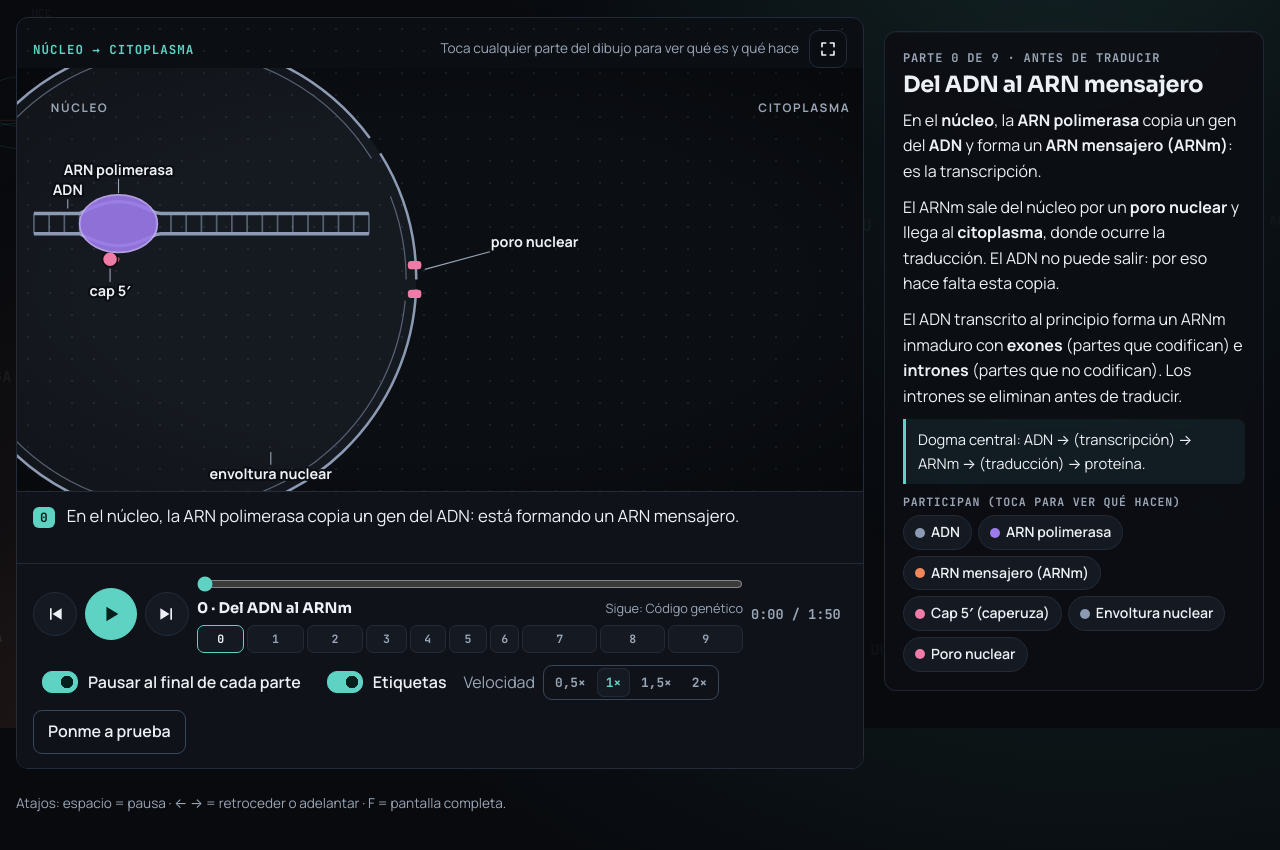
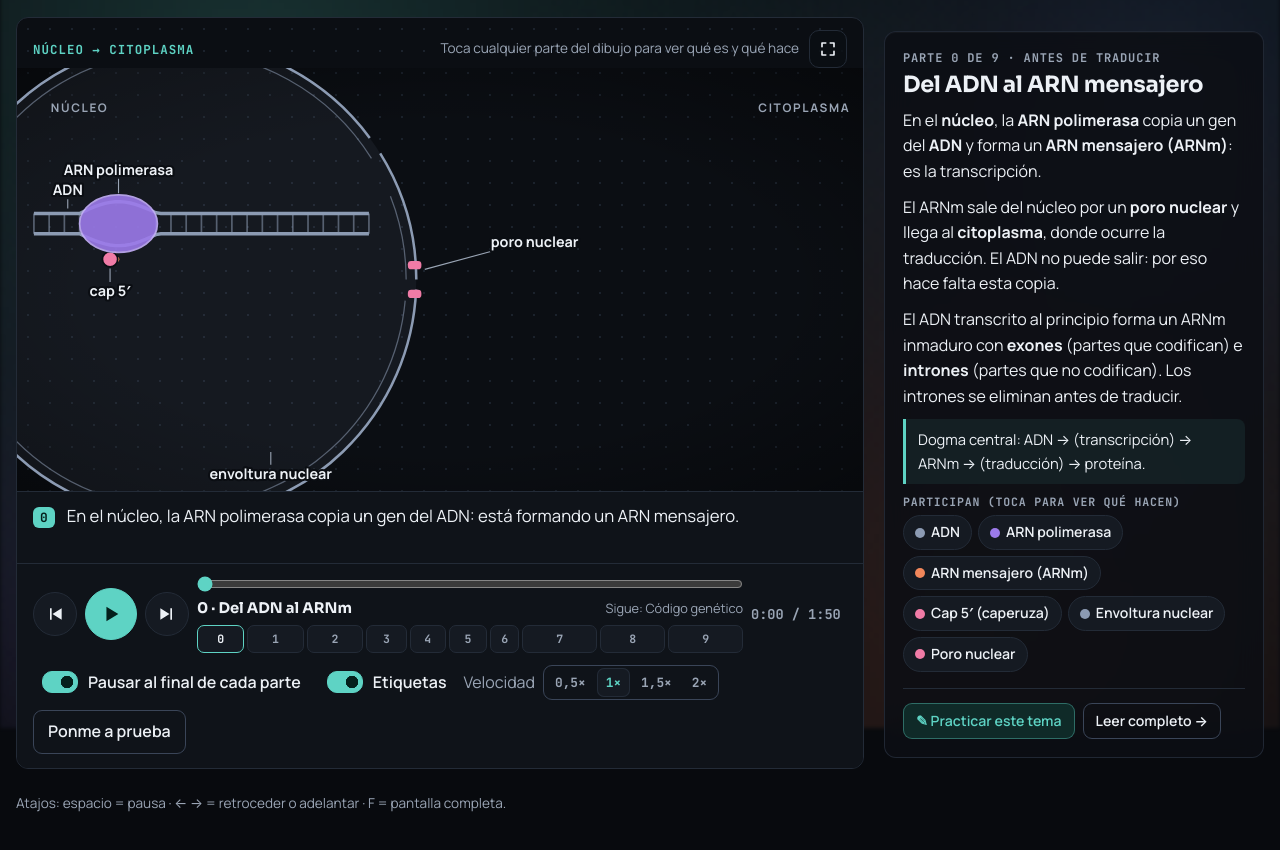
Before and after one commit to AngelGu05/escuela, a plain HTML site: page traduccion-del-adn/index.html in a window 1280 px wide. Shown: the part 72-922 px from the top of the page. Drawn offline with Linux system fonts and the light colour scheme; animation ran at ten frames a second.

Commit message:
Traducción: fondo aurora y botones de acción en las tarjetas
El fondo pasa a luces suaves que se mueven lento, en todas las pestañas.
Las tarjetas de Lo general, Leer todo y el panel del proceso tienen
botones para ver la parte en la animación, practicar el tema o leerlo
completo.

Co-Authored-By: Claude Opus 5.5 <noreply@anthropic.com>
Claude-Session: https://claude.ai/code/session_012e5AeqYNXFtzWtAyJXAGGo

```diff
--- a/traduccion-del-adn/index.html
+++ b/traduccion-del-adn/index.html
@@ -459,8 +459,6 @@ body.fslock{overflow:hidden}
 #dia .inset .il,.lfig .inset .il{font-family:var(--mono)}
 /* fondo animado solo en Proceso; en el resto, fondo quieto y más oscuro */
 .bgdeco{transition:opacity .4s}
-body[data-view]:not([data-view="proceso"]) .bgdeco{opacity:0}
-body[data-view]:not([data-view="proceso"]){background:radial-gradient(1200px 600px at 85% -15%,rgba(94,211,196,.04),transparent 60%),var(--bg)}
 
 /* ===== rediseño 2 ===== */
 /* nombre de la parte sobre la línea de tiempo */
@@ -493,6 +491,17 @@ body[data-view]:not([data-view="proceso"]){background:radial-gradient(1200px 600
 .paper .qrow,.paper .frow,.paper .pareo,.paper .t3{background:rgba(8,10,14,.35)}
 .paper .mini{background-color:var(--stage)}
 .spd{display:inline-flex;align-items:center;gap:8px}
+
+/* ===== fondo aurora y acciones en tarjetas ===== */
+body{background:var(--bg)}
+.bgdeco{filter:blur(2px);opacity:1}
+.card{background:rgba(12,15,20,.86);-webkit-backdrop-filter:blur(14px);backdrop-filter:blur(14px)}
+.cacts{display:flex;gap:8px;flex-wrap:wrap;margin-top:16px;padding-top:14px;border-top:1px solid var(--line)}
+.btn.sm{padding:6px 12px;font-size:.88rem}
+.btn.ghost{background:transparent;border-color:var(--rule)}
+.btn.ghost:hover{border-color:var(--accent);color:var(--accent)}
+.cacts .btn:not(.ghost){background:var(--accent-soft);border-color:rgba(94,211,196,.4);color:var(--accent)}
+.cacts .btn:not(.ghost):hover{background:var(--accent);color:#04201C}
 
 </style>
 
@@ -843,6 +852,7 @@ const CH=[[0,10],[10,22],[22,34],[34,42.5],[42.5,50],[50,58],[58,64],[64,80],[80
 const TOTAL=110;
 const QT=[4.2,19.5,30.8,40,49.3,54.3,61.6,66.8,85.5,105.5];
 const CHN=['Del ADN al ARNm','Código genético','Carga del ARNt','Inicio: subunidad menor','Inicio: ribosoma completo','Entrada al sitio A','Enlace peptídico','Translocación','Terminación','Marco y mutaciones'];
+const PTP=['gen','cod','arnt','ini','ini','elo','elo','elo','ter','mut'];
 const STAGE=['Núcleo → citoplasma','Citoplasma · ARNm','Citoplasma · carga del ARNt','Citoplasma · iniciación','Citoplasma · iniciación','Ribosoma · elongación','Ribosoma · elongación','Ribosoma · elongación','Ribosoma · terminación','Marco de lectura'];
 const STEPS=[
  {t:'Del ADN al ARN mensajero',s:'Antes de traducir',src:'vp',who:['adn','arnpol','arnm','cap','envoltura','poro'],
@@ -1247,7 +1257,7 @@ function renderPanel(){
  }
  $('#stepInfo').className='card';
  $('#stepInfo').innerHTML=`<div class="meta"><span>Parte ${c} de 9 · ${S.s}</span>${pills(S.src)}</div><h2>${S.t}</h2>${S.h}
-  <div class="who"><span class="lbl">Participan (toca para ver qué hacen)</span>${S.who.map(chip).join('')}</div>`;
+  <div class="who"><span class="lbl">Participan (toca para ver qué hacen)</span>${S.who.map(chip).join('')}</div>${stepActs(c)}`;
  if(!sel){$('#defCard').innerHTML='';return;}
  const d=DEF[sel],role=d.r&&d.r[c];
  $('#defCard').innerHTML=`<div class="card def" role="region" aria-label="Definición"><button class="close" type="button" data-close aria-label="Cerrar">×</button>
@@ -1708,30 +1718,19 @@ function pAfter(q,ok){
  $('#trGo').onclick=tr;$('#trType').onchange=tr;tr();
 })();
 
-/* ---------- fondo animado: codones flotando y ribosomas lejanos ---------- */
+/* ---------- fondo: aurora suave ---------- */
 (function(){const c=$('#bgc');if(!c||!c.getContext)return;const ctx=c.getContext('2d');
  const rm=window.matchMedia&&matchMedia('(prefers-reduced-motion: reduce)').matches;
- let W=0,H=0;function size(){const d=Math.min(2,window.devicePixelRatio||1);W=innerWidth;H=innerHeight;c.width=Math.round(W*d);c.height=Math.round(H*d);ctx.setTransform(d,0,0,d,0,0);}
- size();addEventListener('resize',size);
- let seed=7;const rnd=()=>(seed=(seed*16807)%2147483647)/2147483647;
- const words=Object.keys(CODE);
- const cods=Array.from({length:34},()=>({x:rnd(),y:rnd(),w:words[Math.floor(rnd()*64)],v:.004+rnd()*.008,a:.05+rnd()*.09,sz:11+rnd()*6,ph:rnd()*6.28}));
- const ribs=Array.from({length:6},()=>({x:rnd(),y:rnd(),s:.6+rnd()*.9,v:.002+rnd()*.004,ph:rnd()*6.28}));
- const blobs=[{x:.82,y:.12,r:.42,col:[94,211,196]},{x:.12,y:.88,r:.4,col:[242,135,91]}];
- function paint(t){
-  ctx.clearRect(0,0,W,H);
-  blobs.forEach((b,i)=>{const x=(b.x+.03*Math.sin(t*.05+i))*W,y=(b.y+.03*Math.cos(t*.04+i))*H,r=b.r*Math.max(W,H);
-   const g=ctx.createRadialGradient(x,y,0,x,y,r);g.addColorStop(0,`rgba(${b.col},.07)`);g.addColorStop(1,`rgba(${b.col},0)`);ctx.fillStyle=g;ctx.fillRect(0,0,W,H);});
-  ribs.forEach(r=>{const x=((r.x+t*r.v)%1.2-.1)*W,y=(r.y+.02*Math.sin(t*.3+r.ph))*H,s=r.s*28;
-   ctx.strokeStyle='rgba(94,211,196,.10)';ctx.lineWidth=1.2;ctx.beginPath();ctx.ellipse(x,y-s*.35,s,s*.62,0,0,6.283);ctx.stroke();
-   ctx.beginPath();ctx.ellipse(x,y+s*.5,s*.86,s*.32,0,0,6.283);ctx.stroke();
-   ctx.strokeStyle='rgba(242,135,91,.10)';ctx.beginPath();ctx.moveTo(x-s*2.2,y+s*.12);ctx.lineTo(x+s*2.2,y+s*.12);ctx.stroke();});
-  ctx.textAlign='center';
-  cods.forEach(p=>{const y=((p.y-t*p.v)%1+1)%1*H,x=(p.x+.01*Math.sin(t*.4+p.ph))*W;ctx.font=`600 ${p.sz}px "JetBrains Mono",monospace`;
-   ctx.fillStyle=`rgba(200,214,230,${(p.a*(.7+.3*Math.sin(t+p.ph))).toFixed(3)})`;ctx.fillText(p.w,x,y);});
- }
- if(rm){paint(0);addEventListener('resize',()=>paint(0));return}
- let last=0;function loop(ts){if(ts-last>40&&document.body.dataset.view==='proceso'){last=ts;paint(ts/1000)}requestAnimationFrame(loop)}requestAnimationFrame(loop);
+ const S=6;let W=0,H=0;function size(){W=Math.ceil(innerWidth/S);H=Math.ceil(innerHeight/S);c.width=W;c.height=H;}
+ size();addEventListener('resize',()=>{size();if(rm)paint(0)});
+ const B=[{x:.18,y:.12,r:.55,c:[94,211,196],a:.20,sx:.07,sy:.05,p:0},{x:.86,y:.22,r:.48,c:[106,168,242],a:.13,sx:.05,sy:.07,p:1.7},
+  {x:.78,y:.92,r:.55,c:[242,135,91],a:.15,sx:.06,sy:.04,p:3.1},{x:.12,y:.86,r:.42,c:[156,123,234],a:.11,sx:.05,sy:.06,p:4.4}];
+ function paint(t){ctx.clearRect(0,0,W,H);ctx.globalCompositeOperation='lighter';
+  B.forEach(b=>{const x=(b.x+b.sx*Math.sin(t*.06+b.p))*W,y=(b.y+b.sy*Math.cos(t*.05+b.p))*H,r=b.r*Math.max(W,H)*(1+.06*Math.sin(t*.09+b.p));
+   const g=ctx.createRadialGradient(x,y,0,x,y,r);g.addColorStop(0,`rgba(${b.c},${b.a})`);g.addColorStop(.55,`rgba(${b.c},${(b.a*.35).toFixed(3)})`);g.addColorStop(1,`rgba(${b.c},0)`);ctx.fillStyle=g;ctx.fillRect(0,0,W,H);});
+  ctx.globalCompositeOperation='source-over';}
+ if(rm){paint(0);return}
+ let last=0;function loop(ts){if(ts-last>66){last=ts;paint(ts/1000)}requestAnimationFrame(loop)}requestAnimationFrame(loop);
 })();
 
 /* ---------- pantalla completa de la animación ---------- */
@@ -1753,8 +1752,6 @@ function pAfter(q,ok){
  $('#fsDef').addEventListener('click',e=>{if(e.target.closest('[data-close]')){sel=null;draw();renderPanel()}});
 })();
 
-/* ---------- fondo animado solo en Proceso ---------- */
-(function(){const set=()=>{const h=location.hash.slice(1);document.body.dataset.view=['leer','general','examen','practica'].includes(h)?h:'proceso'};set();addEventListener('hashchange',set);})();
 
 /* ---------- nombre de la parte actual y velocidad por botones ---------- */
 (function(){
@@ -1765,6 +1762,19 @@ function pAfter(q,ok){
   seg.querySelectorAll('[data-sp]').forEach(x=>x.setAttribute('aria-checked',x===b))});
  seg.addEventListener('keydown',e=>{if(e.key!=='ArrowRight'&&e.key!=='ArrowLeft')return;e.preventDefault();e.stopPropagation();const bs=[...seg.querySelectorAll('[data-sp]')];let i=bs.findIndex(x=>x.getAttribute('aria-checked')==='true');i=Math.max(0,Math.min(bs.length-1,i+(e.key==='ArrowRight'?1:-1)));bs[i].click();bs[i].focus()});
  draw();
+})();
+
+/* ---------- botones de acción en las tarjetas ---------- */
+function stepActs(c){return `<div class="cacts"><button class="btn sm" type="button" data-prac="${PTP[c]}">✎ Practicar este tema</button><button class="btn sm ghost" type="button" data-leer="${c}">Leer completo →</button></div>`}
+(function(){
+ const GEN=[[1,'gen'],[1,'cod'],[4,'arnt'],[3,'gen'],[3,'ini,elo,ter'],[1,'cod'],[9,'mut'],[9,'mut'],[9,'mut'],[null,'cod,arnt,ini,elo,ter,mut,gen']];
+ $$('#v-general .gen>.card').forEach((card,i)=>{const m=GEN[i];if(!m)return;
+  card.insertAdjacentHTML('beforeend',`<div class="cacts">${m[0]!=null?`<button class="btn sm" type="button" data-anim="${m[0]}">▶ Ver en la animación</button>`:''}<button class="btn sm ghost" type="button" data-prac="${m[1]}">✎ Practicar este tema</button></div>`)});
+ document.addEventListener('click',e=>{
+  const pr=e.target.closest('[data-prac]');if(pr){const tps=pr.dataset.prac.split(',');ptSel=new Set(tps);location.hash='practica';setTimeout(()=>{startPractice(tps);window.scrollTo({top:0,behavior:'smooth'})},0);return}
+  const an=e.target.closest('[data-anim]');if(an){const i=+an.dataset.anim;location.hash='proceso';setTimeout(()=>{window.scrollTo({top:0});jumpCh(i,true)},0);return}
+  const le=e.target.closest('[data-leer]');if(le){const i=le.dataset.leer;location.hash='leer';setTimeout(()=>{renderLeer();const el=document.getElementById('lp'+i);if(el)el.scrollIntoView({block:'start'})},60);return}
+ });
 })();
 
 let leerDone=false,leerObs=null;
@@ -1778,7 +1788,7 @@ function renderLeer(){
   ${S.h}
   <div class="who"><span class="lbl">Componentes de esta parte</span></div>
   <div class="comps">${S.who.map(id=>compCard(id,i)).join('')}</div>
-  <div class="row" style="margin-top:14px"><button class="btn pri" type="button" data-play="${i}">▶ Ver esta parte en la animación</button></div></article>`).join('');
+  <div class="row" style="margin-top:14px"><button class="btn pri" type="button" data-play="${i}">▶ Ver esta parte en la animación</button><button class="btn ghost" type="button" data-prac="${PTP[i]}">✎ Practicar este tema</button></div></article>`).join('');
  const gl=Object.keys(DEF).sort((a,b)=>DEF[a].n.localeCompare(DEF[b].n,'es')).map(id=>{const d=DEF[id];const where=STEPS.map((S,i)=>S.who.includes(id)?i:-1).filter(i=>i>=0);
   return `<div class="comp" style="--c:var(${d.c||'--ink'})"><h4>${esc(d.n)}</h4>${pills(d.src)}<div class="lab2 q">Qué es</div><p>${d.w}</p><div class="lab2 h">Qué hace</div><p>${d.h}</p>${d.warn?`<p class="note">${d.warn}</p>`:''}${where.length?`<p class="muted" style="margin-top:8px">Aparece en: ${where.map(i=>`<a href="#lp${i}" data-jump="lp${i}">${i}. ${CHN[i]}</a>`).join(' · ')}</p>`:''}</div>`}).join('');
  $('#leer').innerHTML=`<nav class="toc" aria-label="Índice"><span class="tt meta">Índice</span><a href="#lp-res" data-jump="lp-res"><b>★</b>Resumen</a>${STEPS.map((S,i)=>`<a href="#lp${i}" data-jump="lp${i}"><b>${i}</b>${CHN[i]}</a>`).join('')}<a href="#lp-gl" data-jump="lp-gl"><b>A–Z</b>Glosario</a></nav>
```
